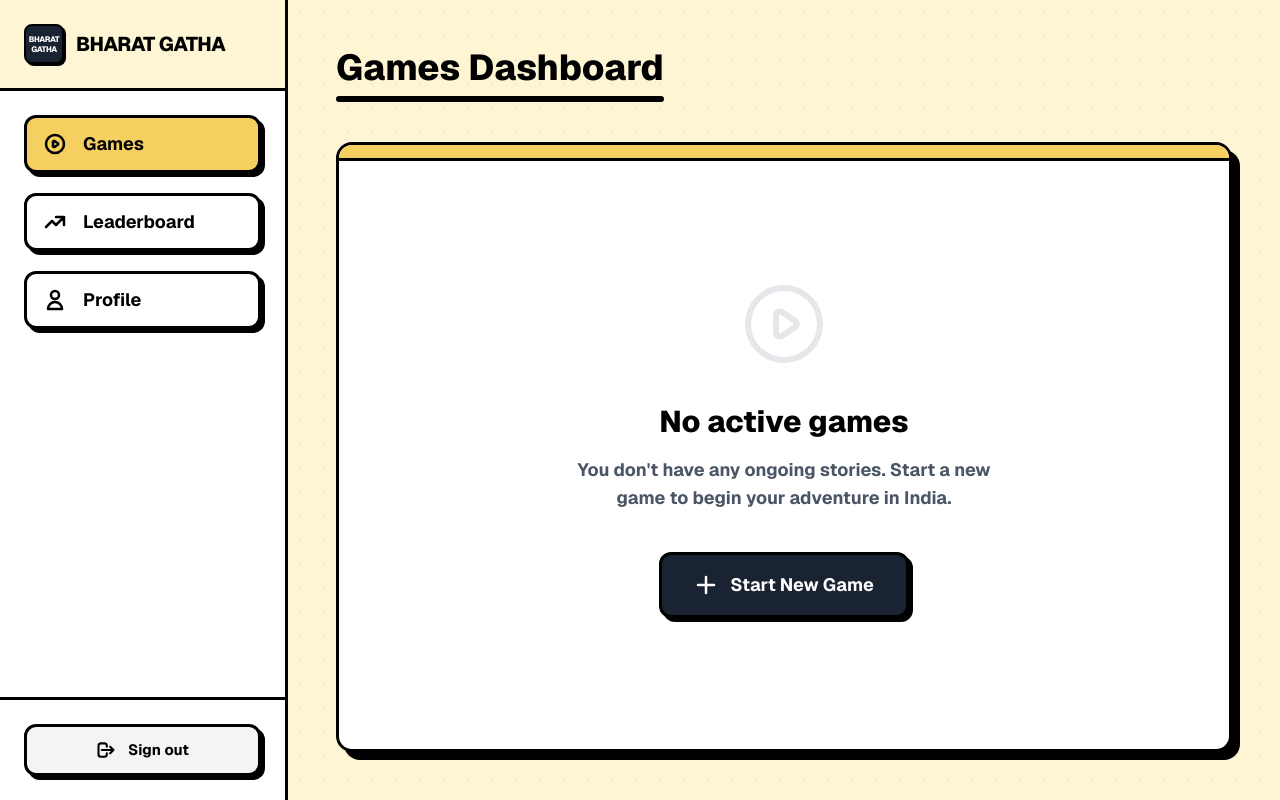
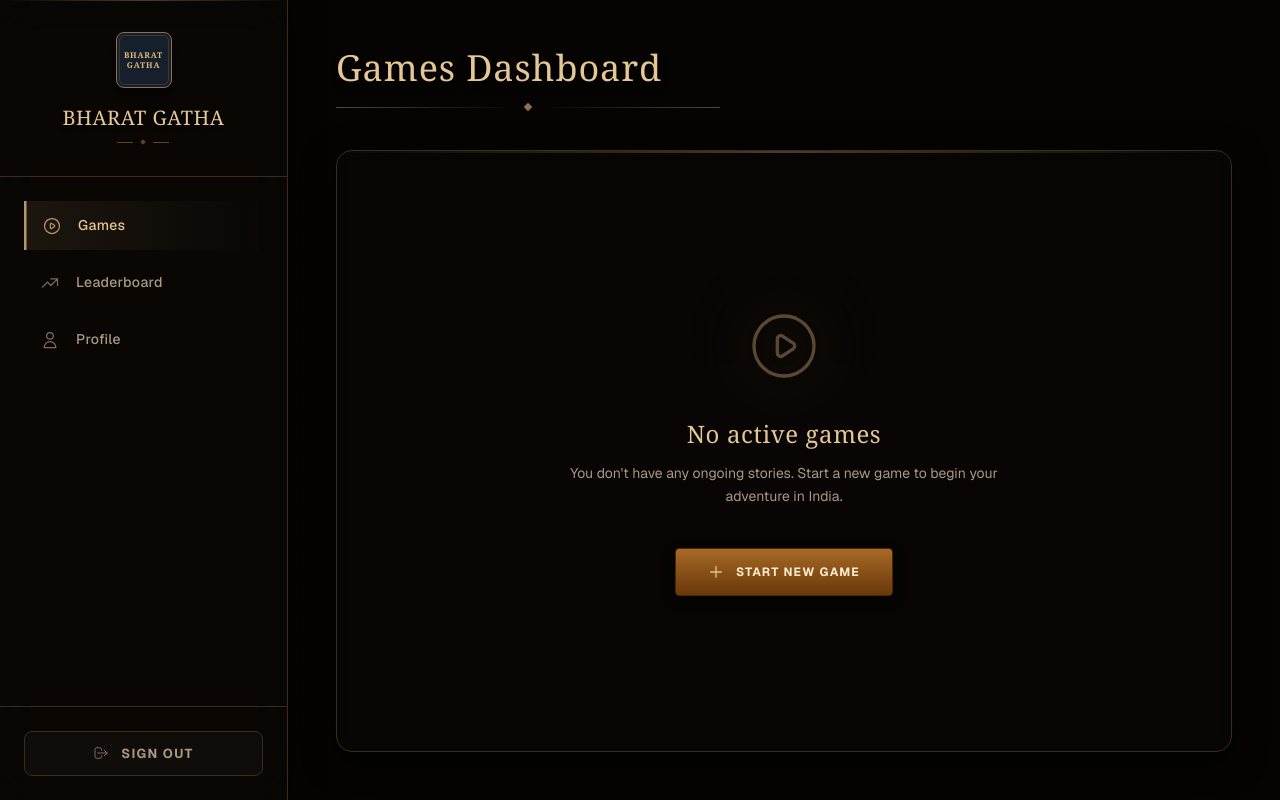
Before and after one commit to amitabhanmolpain/Bharat-Gatha-, a Next.js app in the folder frontend/: page /dashboard in a window 1280 px wide. Built offline with nearby package versions, Linux system fonts and the light colour scheme.

Commit message:
dashboard updated

```diff
--- a/frontend/app/dashboard/page.tsx
+++ b/frontend/app/dashboard/page.tsx
@@ -2,68 +2,93 @@ import Link from "next/link";
 
 export default function Dashboard() {
   return (
-    <div className="flex min-h-screen w-full bg-[#fef5d4] font-sans">
+    <div className="flex min-h-screen w-full bg-[#050403] font-sans selection:bg-[#91714b]/30">
+
+      {/* Subtle background glow */}
+      <div className="absolute inset-0 bg-[radial-gradient(ellipse_at_top_right,_var(--tw-gradient-stops))] from-[#91714b]/10 via-[#050403]/80 to-[#050403] pointer-events-none z-0"></div>
+
       {/* Sidebar */}
-      <aside className="w-64 md:w-72 border-r-[3px] border-black bg-white flex flex-col z-20">
-        <div className="p-6 border-b-[3px] border-black bg-[#fef5d4]">
-          <div className="flex items-center gap-3">
-            <div className="w-10 h-10 bg-[#1a2332] rounded-lg flex items-center justify-center border-2 border-black shadow-[2px_2px_0px_0px_rgba(0,0,0,1)]">
-              <span className="text-white text-[8px] text-center leading-tight font-extrabold uppercase tracking-tighter">BHARAT<br/>GATHA</span>
+      <aside className="w-64 md:w-72 border-r-[1.5px] border-[#3a2d1d] bg-[#0a0806]/80 backdrop-blur-xl flex flex-col z-20 shadow-[4px_0_24px_rgba(0,0,0,0.6)]">
+        <div className="p-8 border-b-[1.5px] border-[#3a2d1d] relative">
+          {/* Subtle top glow */}
+          <div className="absolute top-0 left-0 w-full h-[1px] bg-gradient-to-r from-transparent via-[#91714b]/50 to-transparent"></div>
+
+          <div className="flex flex-col items-center gap-4 text-center">
+            <div className="w-14 h-14 bg-[#16202c] border border-[#91714b] rounded-lg flex items-center justify-center relative overflow-hidden shadow-lg">
+              <div className="absolute inset-0.5 border border-[#91714b]/30 rounded-md pointer-events-none"></div>
+              <span className="text-[#e2b975] text-[8px] leading-tight font-extrabold uppercase tracking-widest font-serif">BHARAT<br/>GATHA</span>
             </div>
-            <h1 className="text-xl font-extrabold tracking-tight text-black">
-              BHARAT GATHA
-            </h1>
+            <div>
+              <h1 className="text-xl font-serif text-[#e4c794] tracking-wide drop-shadow-md">
+                BHARAT GATHA
+              </h1>
+              <div className="flex items-center justify-center gap-2 mt-2 opacity-60">
+                <div className="h-[1px] bg-[#91714b] w-4"></div>
+                <div className="w-1 h-1 bg-[#91714b] rotate-45"></div>
+                <div className="h-[1px] bg-[#91714b] w-4"></div>
+              </div>
+            </div>
           </div>
         </div>
 
-        <nav className="flex-1 p-6 space-y-5">
-          <Link href="/dashboard" className="flex items-center gap-4 px-4 py-3 bg-[#f5d061] border-[3px] border-black rounded-xl shadow-[4px_4px_0px_0px_rgba(0,0,0,1)] font-bold text-black text-lg transition-all hover:translate-y-[2px] hover:translate-x-[2px] hover:shadow-[2px_2px_0px_0px_rgba(0,0,0,1)]">
-            <svg className="w-6 h-6" fill="none" stroke="currentColor" viewBox="0 0 24 24" xmlns="http://www.w3.org/2000/svg"><path strokeLinecap="round" strokeLinejoin="round" strokeWidth="2.5" d="M14.752 11.168l-3.197-2.132A1 1 0 0010 9.87v4.263a1 1 0 001.555.832l3.197-2.132a1 1 0 000-1.664z"></path><path strokeLinecap="round" strokeLinejoin="round" strokeWidth="2.5" d="M21 12a9 9 0 11-18 0 9 9 0 0118 0z"></path></svg>
+        <nav className="flex-1 p-6 space-y-2">
+          {/* Active Link */}
+          <Link href="/dashboard" className="flex items-center gap-4 px-4 py-3.5 bg-gradient-to-r from-[#91714b]/15 to-transparent border-l-2 border-[#b4986b] rounded-r-lg text-[#e4c794] font-medium text-[14px] tracking-wide transition-all shadow-[inset_1px_0_0_rgba(180,152,107,0.5)]">
+            <svg className="w-5 h-5 text-[#b4986b]" fill="none" stroke="currentColor" viewBox="0 0 24 24" xmlns="http://www.w3.org/2000/svg"><path strokeLinecap="round" strokeLinejoin="round" strokeWidth="1.5" d="M14.752 11.168l-3.197-2.132A1 1 0 0010 9.87v4.263a1 1 0 001.555.832l3.197-2.132a1 1 0 000-1.664z"></path><path strokeLinecap="round" strokeLinejoin="round" strokeWidth="1.5" d="M21 12a9 9 0 11-18 0 9 9 0 0118 0z"></path></svg>
             Games
           </Link>
 
-          <Link href="/dashboard" className="flex items-center gap-4 px-4 py-3 bg-white border-[3px] border-black rounded-xl shadow-[4px_4px_0px_0px_rgba(0,0,0,1)] font-bold text-black text-lg transition-all hover:bg-gray-50 hover:translate-y-[2px] hover:translate-x-[2px] hover:shadow-[2px_2px_0px_0px_rgba(0,0,0,1)]">
-            <svg className="w-6 h-6" fill="none" stroke="currentColor" viewBox="0 0 24 24" xmlns="http://www.w3.org/2000/svg"><path strokeLinecap="round" strokeLinejoin="round" strokeWidth="2.5" d="M13 7h8m0 0v8m0-8l-8 8-4-4-6 6"></path></svg>
+          {/* Inactive Links */}
+          <Link href="/dashboard" className="flex items-center gap-4 px-4 py-3.5 text-[#a89985] hover:text-[#e4c794] hover:bg-[#91714b]/5 rounded-lg font-medium text-[14px] tracking-wide transition-colors">
+            <svg className="w-5 h-5 opacity-70" fill="none" stroke="currentColor" viewBox="0 0 24 24" xmlns="http://www.w3.org/2000/svg"><path strokeLinecap="round" strokeLinejoin="round" strokeWidth="1.5" d="M13 7h8m0 0v8m0-8l-8 8-4-4-6 6"></path></svg>
             Leaderboard
           </Link>
 
-          <Link href="/dashboard" className="flex items-center gap-4 px-4 py-3 bg-white border-[3px] border-black rounded-xl shadow-[4px_4px_0px_0px_rgba(0,0,0,1)] font-bold text-black text-lg transition-all hover:bg-gray-50 hover:translate-y-[2px] hover:translate-x-[2px] hover:shadow-[2px_2px_0px_0px_rgba(0,0,0,1)]">
-            <svg className="w-6 h-6" fill="none" stroke="currentColor" viewBox="0 0 24 24" xmlns="http://www.w3.org/2000/svg"><path strokeLinecap="round" strokeLinejoin="round" strokeWidth="2.5" d="M16 7a4 4 0 11-8 0 4 4 0 018 0zM12 14a7 7 0 00-7 7h14a7 7 0 00-7-7z"></path></svg>
+          <Link href="/dashboard" className="flex items-center gap-4 px-4 py-3.5 text-[#a89985] hover:text-[#e4c794] hover:bg-[#91714b]/5 rounded-lg font-medium text-[14px] tracking-wide transition-colors">
+            <svg className="w-5 h-5 opacity-70" fill="none" stroke="currentColor" viewBox="0 0 24 24" xmlns="http://www.w3.org/2000/svg"><path strokeLinecap="round" strokeLinejoin="round" strokeWidth="1.5" d="M16 7a4 4 0 11-8 0 4 4 0 018 0zM12 14a7 7 0 00-7 7h14a7 7 0 00-7-7z"></path></svg>
             Profile
           </Link>
         </nav>
 
-        <div className="p-6 border-t-[3px] border-black">
-          <Link href="/" className="flex items-center justify-center gap-3 px-4 py-3 bg-gray-100 border-[3px] border-black rounded-xl shadow-[4px_4px_0px_0px_rgba(0,0,0,1)] font-bold text-black text-[15px] transition-all hover:translate-y-[2px] hover:translate-x-[2px] hover:shadow-[2px_2px_0px_0px_rgba(0,0,0,1)]">
-            <svg className="w-5 h-5" fill="none" stroke="currentColor" viewBox="0 0 24 24" xmlns="http://www.w3.org/2000/svg"><path strokeLinecap="round" strokeLinejoin="round" strokeWidth="2.5" d="M17 16l4-4m0 0l-4-4m4 4H7m6 4v1a3 3 0 01-3 3H6a3 3 0 01-3-3V7a3 3 0 013-3h4a3 3 0 013 3v1"></path></svg>
+        <div className="p-6 border-t-[1.5px] border-[#3a2d1d]">
+          <Link href="/" className="flex items-center justify-center gap-3 px-4 py-3 border border-[#3a2d1d] hover:border-[#5a4834] bg-[#0f0c09] hover:bg-[#16120e] rounded-lg text-[#a89985] hover:text-[#c5b59f] text-[13px] uppercase tracking-widest font-bold transition-all shadow-inner">
+            <svg className="w-4 h-4 opacity-70" fill="none" stroke="currentColor" viewBox="0 0 24 24" xmlns="http://www.w3.org/2000/svg"><path strokeLinecap="round" strokeLinejoin="round" strokeWidth="1.5" d="M17 16l4-4m0 0l-4-4m4 4H7m6 4v1a3 3 0 01-3 3H6a3 3 0 01-3-3V7a3 3 0 013-3h4a3 3 0 013 3v1"></path></svg>
             Sign out
           </Link>
         </div>
       </aside>
 
       {/* Main Content */}
-      <main className="flex-1 p-8 md:p-12 relative overflow-hidden flex flex-col">
-         {/* Background pattern */}
-         <div className="absolute inset-0 opacity-[0.04] bg-[radial-gradient(circle_at_center,_#000_1.5px,_transparent_1.5px)] bg-[size:24px_24px] pointer-events-none"></div>
+      <main className="flex-1 p-8 md:p-12 relative overflow-hidden flex flex-col z-10">
+         {/* Subtle background texture/pattern */}
+         <div className="absolute inset-0 opacity-[0.03] bg-[radial-gradient(circle_at_center,_#91714b_1px,_transparent_1px)] bg-[size:32px_32px] pointer-events-none"></div>
 
          <div className="relative z-10 w-full max-w-5xl mx-auto flex-1 flex flex-col">
-            <div className="mb-10">
-              <h2 className="text-4xl font-extrabold text-black inline-block">
+            <div className="mb-10 flex flex-col">
+              <h2 className="text-3xl md:text-4xl font-serif text-[#e4c794] tracking-wide drop-shadow-lg">
                 Games Dashboard
-                <div className="h-1.5 bg-black mt-2 w-full rounded-full"></div>
               </h2>
+              <div className="flex items-center gap-3 mt-4 w-full max-w-sm">
+                <div className="h-[1px] bg-gradient-to-r from-[#91714b] to-transparent flex-1 opacity-60"></div>
+                <div className="w-1.5 h-1.5 bg-[#91714b] rotate-45"></div>
+                <div className="h-[1px] bg-gradient-to-l from-[#91714b] to-transparent flex-1 opacity-60"></div>
+              </div>
             </div>
 
-            <div className="flex-1 bg-white border-[3px] border-black rounded-2xl shadow-[8px_8px_0px_0px_rgba(0,0,0,1)] p-8 md:p-16 flex flex-col items-center justify-center text-center relative overflow-hidden">
-              <div className="absolute top-0 left-0 w-full h-4 bg-[#f5d061] border-b-[3px] border-black"></div>
+            <div className="flex-1 bg-[#0a0806]/60 backdrop-blur-sm border-[1.5px] border-[#3a2d1d] rounded-2xl shadow-[0_8px_32px_rgba(0,0,0,0.8)] p-8 md:p-16 flex flex-col items-center justify-center text-center relative overflow-hidden group">
+              {/* Top Accent Line */}
+              <div className="absolute top-0 left-0 w-full h-[2px] bg-gradient-to-r from-transparent via-[#91714b] to-transparent opacity-50"></div>
 
-              <svg className="w-24 h-24 mx-auto text-gray-200 mb-8" fill="none" stroke="currentColor" viewBox="0 0 24 24" xmlns="http://www.w3.org/2000/svg"><path strokeLinecap="round" strokeLinejoin="round" strokeWidth="1.5" d="M14.752 11.168l-3.197-2.132A1 1 0 0010 9.87v4.263a1 1 0 001.555.832l3.197-2.132a1 1 0 000-1.664z"></path><path strokeLinecap="round" strokeLinejoin="round" strokeWidth="1.5" d="M21 12a9 9 0 11-18 0 9 9 0 0118 0z"></path></svg>
+              <div className="relative mb-8">
+                <div className="absolute inset-0 bg-[#91714b] blur-2xl opacity-10 rounded-full group-hover:opacity-20 transition-opacity duration-700"></div>
+                <svg className="w-20 h-20 mx-auto text-[#5a4834] relative z-10 drop-shadow-md" fill="none" stroke="currentColor" viewBox="0 0 24 24" xmlns="http://www.w3.org/2000/svg"><path strokeLinecap="round" strokeLinejoin="round" strokeWidth="1" d="M14.752 11.168l-3.197-2.132A1 1 0 0010 9.87v4.263a1 1 0 001.555.832l3.197-2.132a1 1 0 000-1.664z"></path><path strokeLinecap="round" strokeLinejoin="round" strokeWidth="1" d="M21 12a9 9 0 11-18 0 9 9 0 0118 0z"></path></svg>
+              </div>
 
-              <h3 className="text-3xl font-extrabold mb-4 text-black">No active games</h3>
-              <p className="text-gray-600 font-bold text-lg mb-10 max-w-md mx-auto">You don't have any ongoing stories. Start a new game to begin your adventure in India.</p>
+              <h3 className="text-2xl font-serif mb-3 text-[#e4c794] tracking-wide">No active games</h3>
+              <p className="text-[#a89985] text-[14px] leading-relaxed mb-10 max-w-md mx-auto">You don't have any ongoing stories. Start a new game to begin your adventure in India.</p>
 
-              <button className="inline-flex items-center gap-3 py-4 px-8 bg-[#1a2332] text-white border-[3px] border-black rounded-xl shadow-[4px_4px_0px_0px_rgba(0,0,0,1)] hover:translate-y-[2px] hover:translate-x-[2px] hover:shadow-[2px_2px_0px_0px_rgba(0,0,0,1)] transition-all font-bold text-lg">
-                <svg className="w-6 h-6" fill="none" stroke="currentColor" viewBox="0 0 24 24" xmlns="http://www.w3.org/2000/svg"><path strokeLinecap="round" strokeLinejoin="round" strokeWidth="2.5" d="M12 4v16m8-8H4"></path></svg>
+              <button className="flex items-center gap-3 py-3.5 px-8 bg-gradient-to-b from-[#a76a26] to-[#6a3809] hover:from-[#b8762e] hover:to-[#7a420b] border-[1.5px] border-[#482806] rounded shadow-[0_4px_12px_rgba(0,0,0,0.5)] transition-all font-bold text-[#ffeccc] text-[12px] tracking-[0.1em] uppercase">
+                <svg className="w-4 h-4 text-[#ffdda3] opacity-80" fill="none" stroke="currentColor" viewBox="0 0 24 24" xmlns="http://www.w3.org/2000/svg"><path strokeLinecap="round" strokeLinejoin="round" strokeWidth="2" d="M12 4v16m8-8H4"></path></svg>
                 Start New Game
               </button>
             </div>
```
